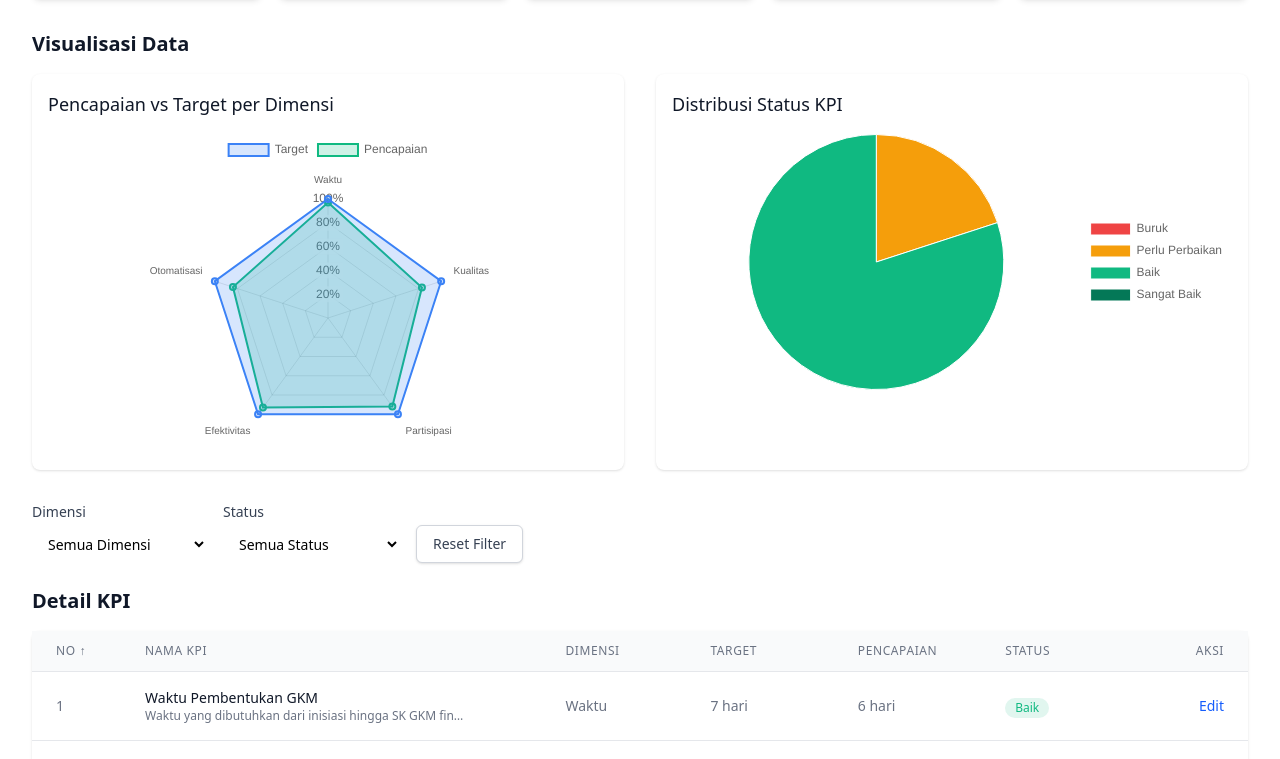
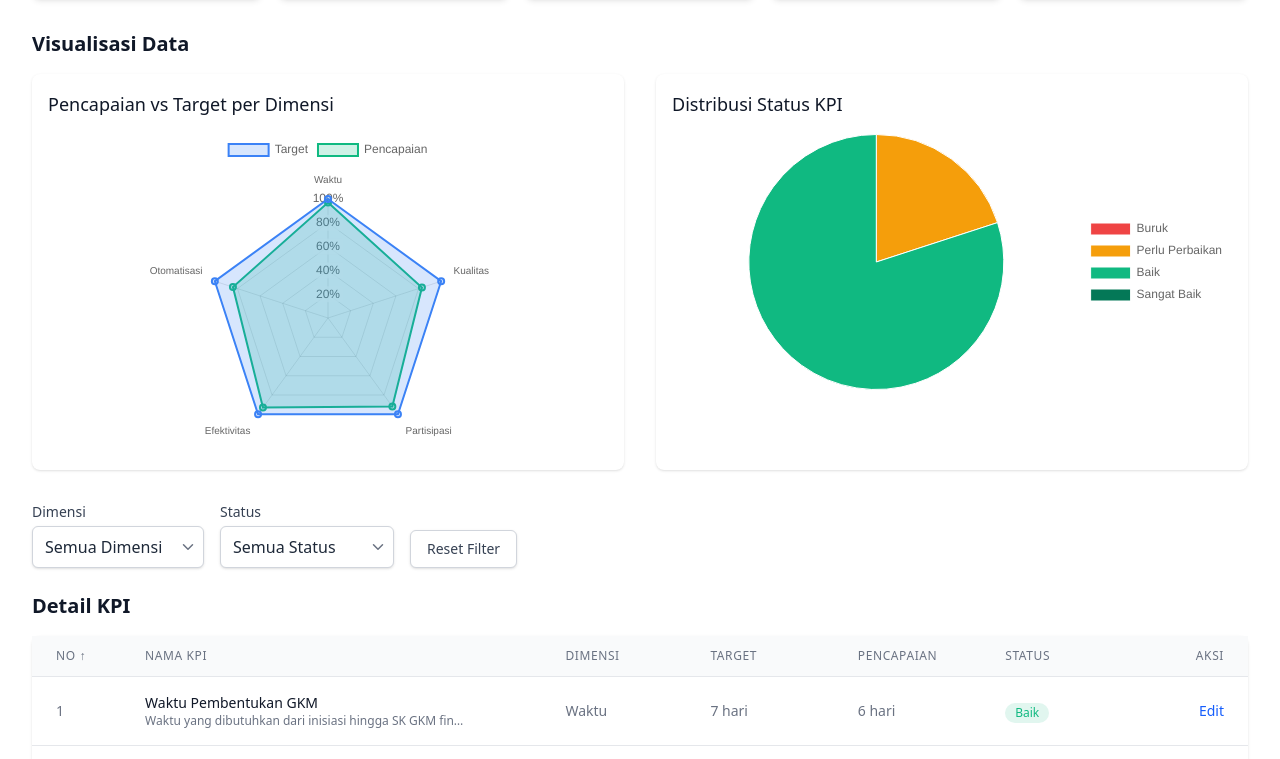
Before and after one commit to nugrahaAdhitama/dashboard-kpi-mpb, a Next.js app: page /pob/penjaminan-mutu-akademik in a window 1280 px wide. Shown: the part 394-1153 px from the top of the page. Built offline with nearby package versions, Linux system fonts and the light colour scheme.

Commit message:
feat: Enhance KPIFilter component with improved styling and dropdown icons

```diff
--- a/src/components/molecules/KPIFilter.tsx
+++ b/src/components/molecules/KPIFilter.tsx
@@ -5,6 +5,7 @@
  */
 import React from "react";
 import { DimensiKPI, KuartilStatus, FilterOptions } from "@/interfaces/kpi";
+import { IoChevronDownOutline } from "react-icons/io5";
 
 interface KPIFilterProps {
   filters: FilterOptions;
@@ -48,18 +49,23 @@ const KPIFilter: React.FC<KPIFilterProps> = ({
     <div
       className={`flex flex-col sm:flex-row gap-4 items-center ${className}`}
     >
-      <div>
+      <div className="relative">
         <label
           htmlFor="dimensi-filter"
           className="block text-sm font-medium text-gray-700 mb-1"
         >
           Dimensi
         </label>
+        <div className="relative">
           <select
             id="dimensi-filter"
             value={filters.dimensi || ""}
             onChange={handleDimensiChange}
-          className="mt-1 block w-full pl-3 pr-10 py-2 text-base border-gray-300 focus:outline-none focus:ring-blue-500 focus:border-blue-500 sm:text-sm rounded-md"
+            className="block w-full pl-3 pr-10 py-2 text-base border border-gray-300 rounded-md
+            appearance-none bg-white
+            focus:outline-none focus:ring-1 focus:ring-blue-500 focus:border-blue-500
+            hover:border-blue-400 transition-colors duration-200
+            shadow-sm text-gray-800"
           >
             <option value="">Semua Dimensi</option>
             {Object.values(DimensiKPI).map((dimensi) => (
@@ -68,20 +74,29 @@ const KPIFilter: React.FC<KPIFilterProps> = ({
               </option>
             ))}
           </select>
+          <div className="pointer-events-none absolute inset-y-0 right-0 flex items-center px-2 text-gray-500">
+            <IoChevronDownOutline className="h-4 w-4" />
+          </div>
+        </div>
       </div>
 
-      <div>
+      <div className="relative">
         <label
           htmlFor="status-filter"
           className="block text-sm font-medium text-gray-700 mb-1"
         >
           Status
         </label>
+        <div className="relative">
           <select
             id="status-filter"
             value={filters.kuartil || ""}
             onChange={handleStatusChange}
-          className="mt-1 block w-full pl-3 pr-10 py-2 text-base border-gray-300 focus:outline-none focus:ring-blue-500 focus:border-blue-500 sm:text-sm rounded-md"
+            className="block w-full pl-3 pr-10 py-2 text-base border border-gray-300 rounded-md
+            appearance-none bg-white
+            focus:outline-none focus:ring-1 focus:ring-blue-500 focus:border-blue-500
+            hover:border-blue-400 transition-colors duration-200
+            shadow-sm text-gray-800"
           >
             <option value="">Semua Status</option>
             {Object.values(KuartilStatus).map((status) => (
@@ -90,13 +105,21 @@ const KPIFilter: React.FC<KPIFilterProps> = ({
               </option>
             ))}
           </select>
+          <div className="pointer-events-none absolute inset-y-0 right-0 flex items-center px-2 text-gray-500">
+            <IoChevronDownOutline className="h-4 w-4" />
+          </div>
+        </div>
       </div>
 
       <div className="self-end">
         <button
           type="button"
           onClick={handleReset}
-          className="inline-flex items-center px-4 py-2 border border-gray-300 shadow-sm text-sm font-medium rounded-md text-gray-700 bg-white hover:bg-gray-50 focus:outline-none focus:ring-2 focus:ring-offset-2 focus:ring-blue-500"
+          className="inline-flex items-center px-4 py-2 border border-gray-300 rounded-md
+          text-sm font-medium text-gray-700 bg-white
+          hover:bg-gray-50 hover:border-gray-400
+          focus:outline-none focus:ring-2 focus:ring-offset-2 focus:ring-blue-500
+          transition-colors duration-200 shadow-sm"
         >
           Reset Filter
         </button>
```
Lines whose indentation alone changed are shown as unchanged.
